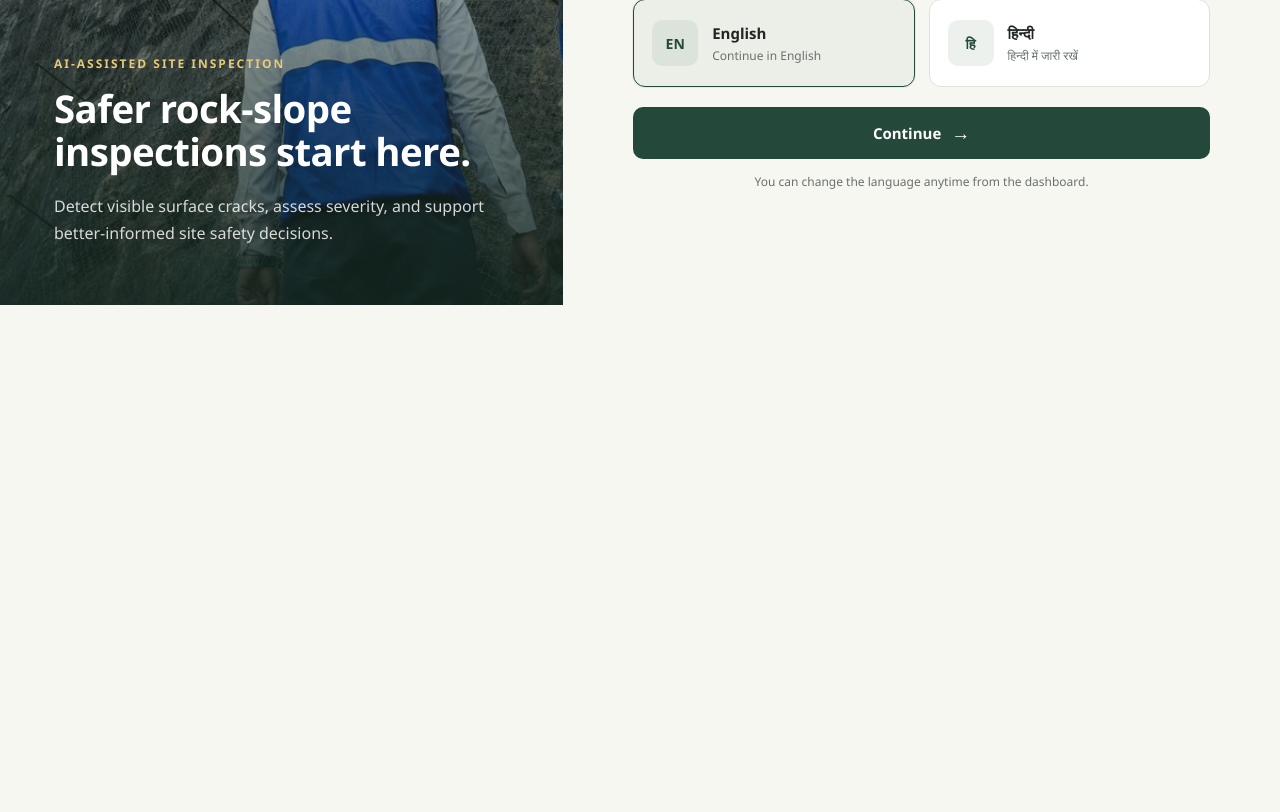
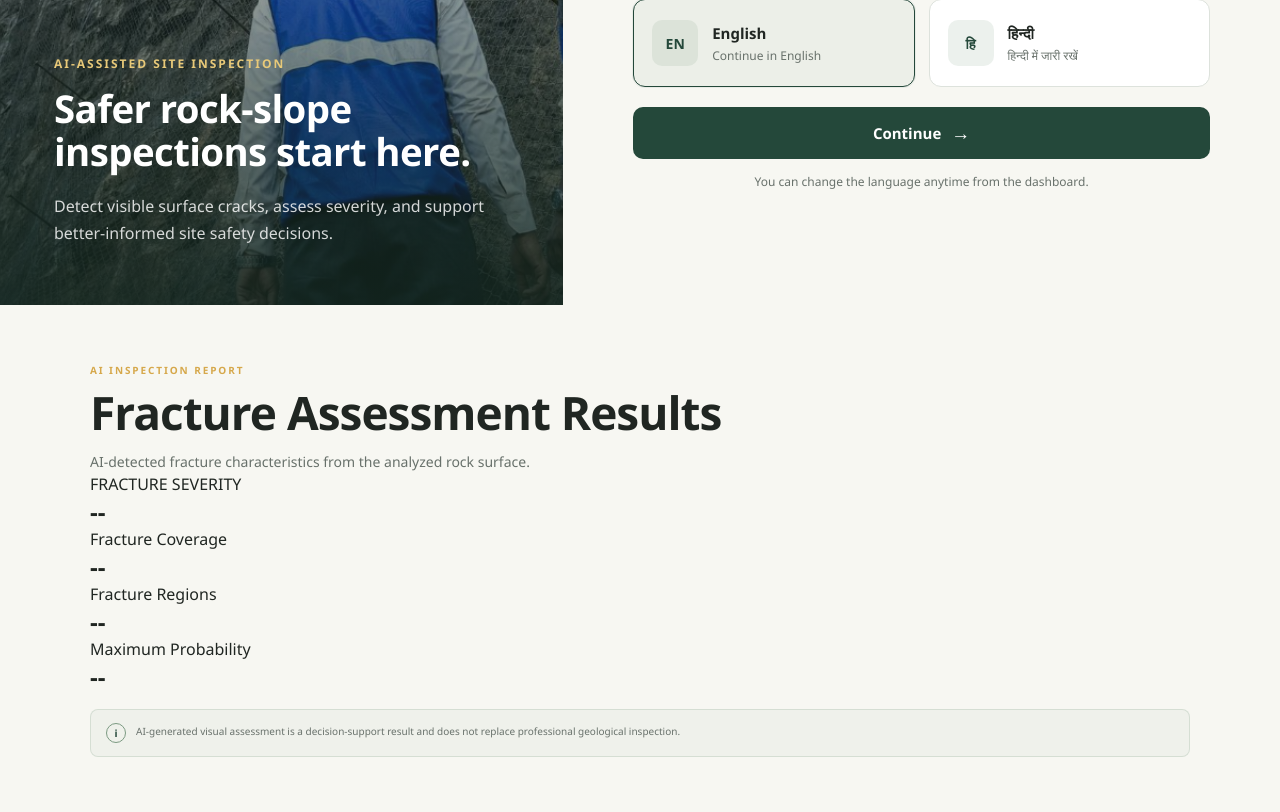
Before and after one commit to LaharSanadhya2007/RockShield-AI, a Flask app: page / in a window 1280 px wide. Shown: the part 495-1307 px from the top of the page. Before the commit the page ends 800 px from the top, so only its background shows below. Run offline with Flask 3, Linux system fonts and the light colour scheme; parts of the project's set-up code (start-up, migrations or seed data) failed here and were passed over.

Commit message:
feat: add AI analysis results screen structure

```diff
--- a/templates/index.html
+++ b/templates/index.html
@@ -2307,6 +2307,67 @@
 
 </section>
 
+<!-- ========================================
+     AI Fracture Assessment Results
+========================================= -->
+
+<section class="results-screen">
+
+    <main class="analysis-main">
+
+        <div class="analysis-title-area">
+            <p class="inspection-eyebrow">
+                AI INSPECTION REPORT
+            </p>
+
+            <h1>Fracture Assessment Results</h1>
+
+            <p>
+                AI-detected fracture characteristics
+                from the analyzed rock surface.
+            </p>
+        </div>
+
+        <!-- Severity -->
+        <div class="results-severity-card">
+            <p>FRACTURE SEVERITY</p>
+            <h2 id="fractureSeverity">--</h2>
+        </div>
+
+        <!-- Metrics -->
+        <div class="results-metrics-grid">
+
+            <div class="results-metric-card">
+                <p>Fracture Coverage</p>
+                <h2 id="fractureCoverage">--</h2>
+            </div>
+
+            <div class="results-metric-card">
+                <p>Fracture Regions</p>
+                <h2 id="fractureRegions">--</h2>
+            </div>
+
+            <div class="results-metric-card">
+                <p>Maximum Probability</p>
+                <h2 id="maximumProbability">--</h2>
+            </div>
+
+        </div>
+
+        <div class="inspection-info-note">
+            <span>i</span>
+            <p>
+                AI-generated visual assessment is a
+                decision-support result and does not
+                replace professional geological inspection.
+            </p>
+        </div>
+
+    </main>
+
+</section>
+
+
 
     <!-- ========================================
          JavaScript
```
